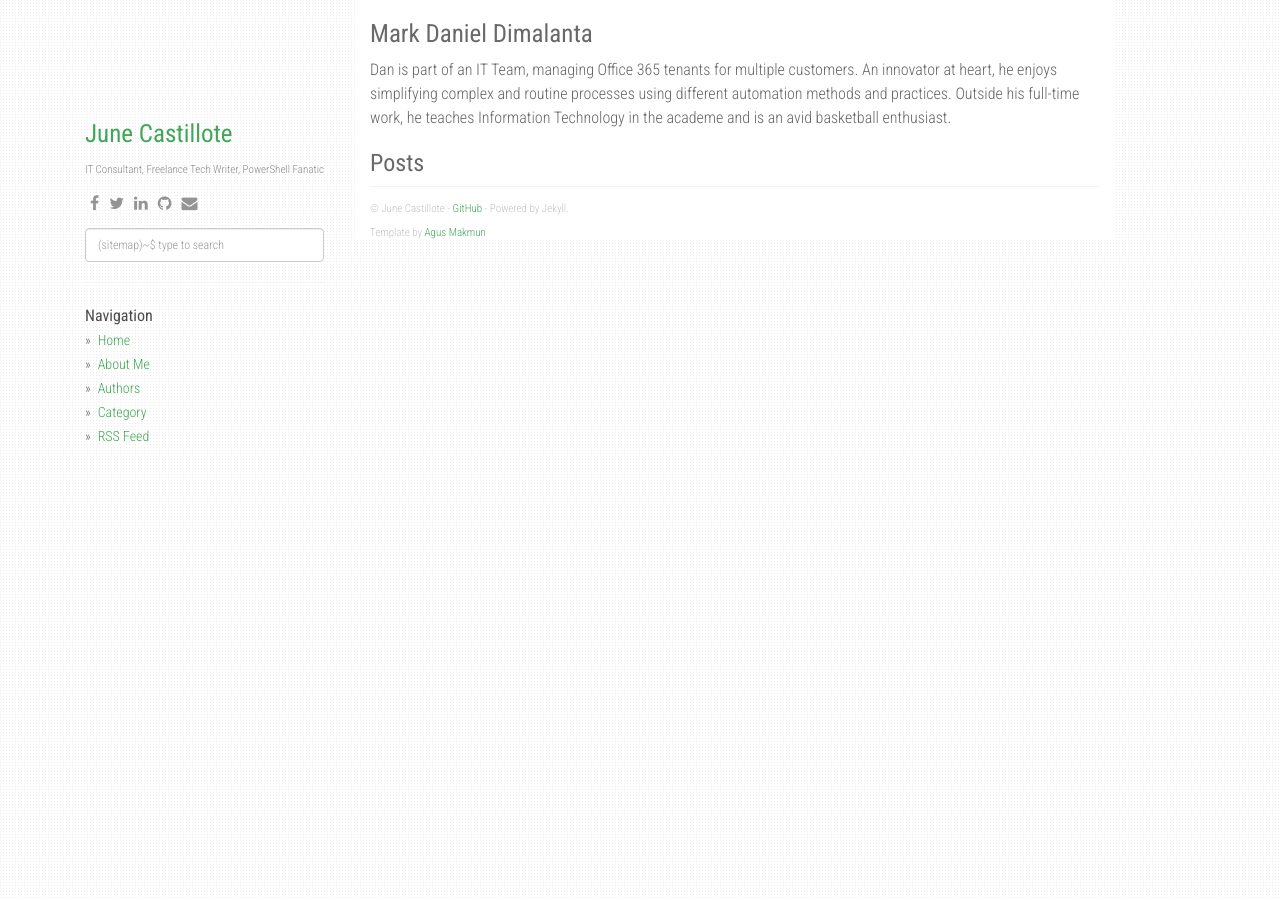
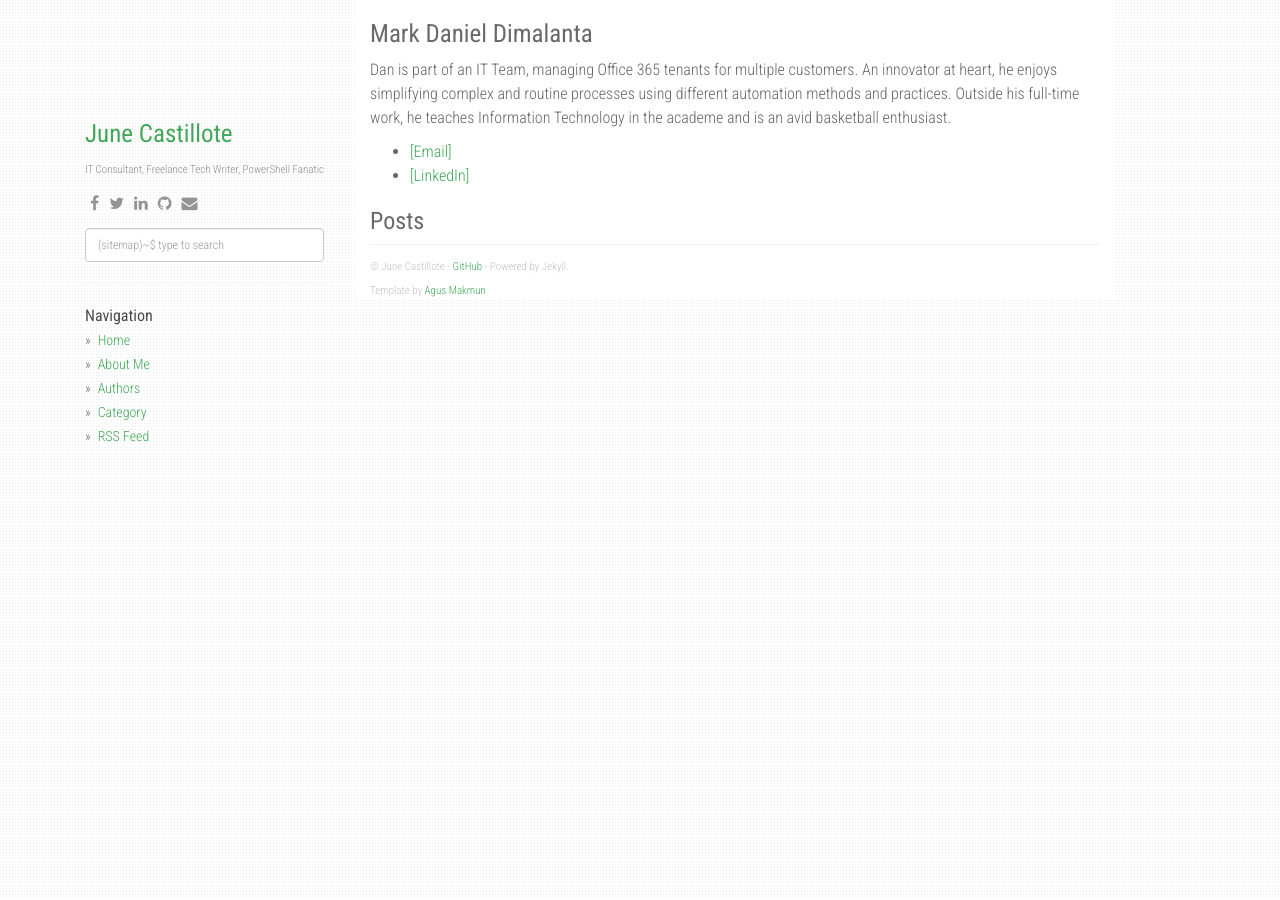
Before and after one commit to junecastillote/junecastillote.github.io, a Jekyll site: the page built from _authors/dan.md, in a window 1280 px wide. Built offline with Jekyll 4.4.1, drawn with Linux system fonts in a browser that asks for light colours; nearby versions of some CDN libraries.

Commit message:
Update dan.md

```diff
--- a/_authors/dan.md
+++ b/_authors/dan.md
@@ -3,4 +3,8 @@ layout: author
 short_name: Dan
 name: Mark Daniel Dimalanta
 ---
+
 Dan is part of an IT Team, managing Office 365 tenants for multiple customers. An innovator at heart, he enjoys simplifying complex and routine processes using different automation methods and practices. Outside his full-time work, he teaches Information Technology in the academe and is an avid basketball enthusiast.
+
+* [[Email]](mailto:danieldimalanta@gmail.com)
+* [[LinkedIn]](https://www.linkedin.com/in/mark-daniel-dimalanta-4b899a109/)
```
